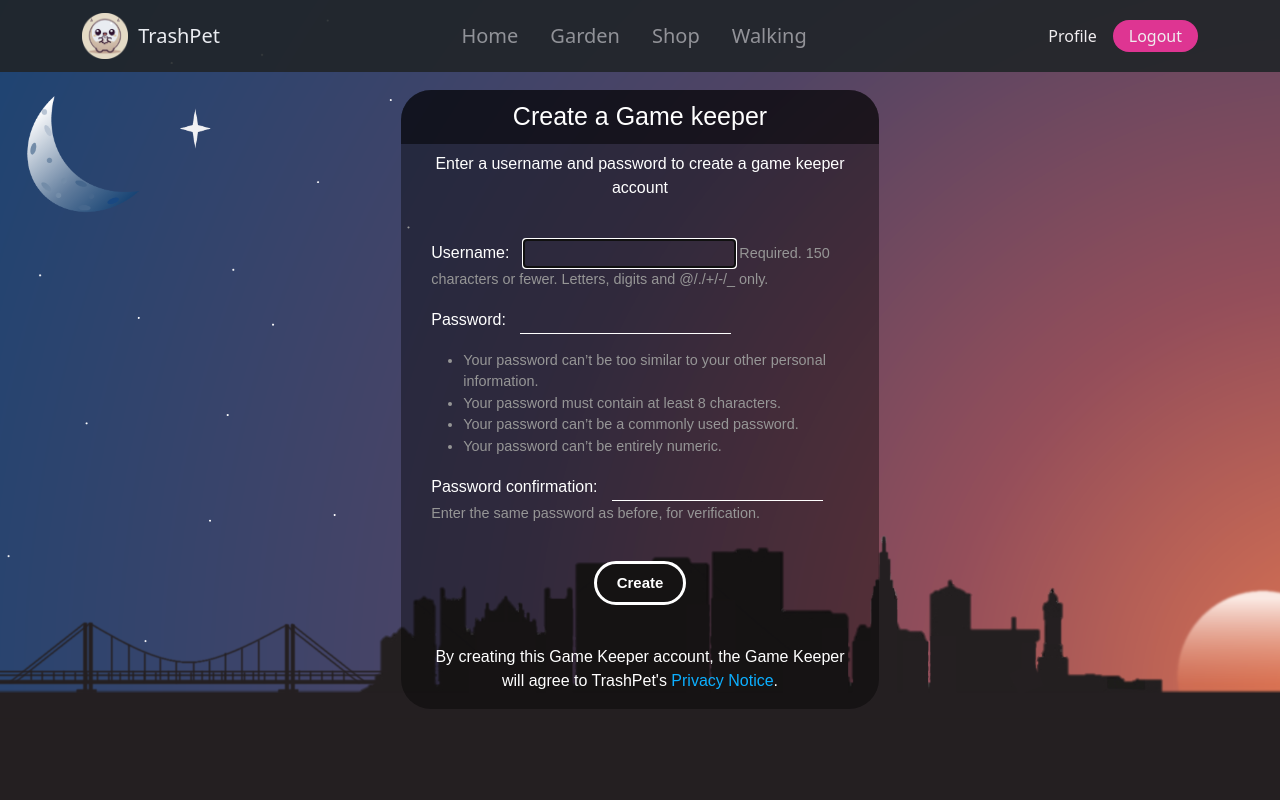
After one commit to poppyts25/TrashPet, a Django app: page /trashpetapp/gkcreator/ in a window 1280 px wide. The commit adds this page. Run offline with Django 4.2, Linux system fonts and the light colour scheme; a user stored in the database is signed in.

Commit message:
making game keeper creator page

```diff
--- /dev/null
+++ b/trashpet/trashpetapp/templates/trashpetapp/gkcreator.html
@@ -0,0 +1,189 @@
+{% load static %}
+<!DOCTYPE html>
+<html lang="en">
+    <head>
+        <!--<meta charset="UTF-8">-->
+        <title>Virtual Pet</title>
+        <link rel="stylesheet" href="{% static 'style.css' %}">
+
+        <style>
+            body{
+                background: url('{% static "SkylineBackground.png" %}') rgba(0,0,0,0.3);
+                background-blend-mode: multiply;
+                background-position: center;
+                background-size: cover;
+                background-repeat: no-repeat;
+            }
+
+            .main-page-gkcreator {
+                padding-top: 60px;
+                text-align: center;
+                color: white;
+            }
+
+            form{
+                width: 42%;
+                margin: auto;
+                padding: 30px
+
+            }
+
+            fieldset {
+                background-color: rgba(0, 0, 0,.4);
+                border-radius: 30px;
+                position:relative;
+                padding: 0px;
+            }
+
+            legend {
+                background-color: rgba(0, 0, 0, .5);
+                color: white;
+                border-radius: 30px 30px 0px 0px;
+                width:100%;
+                padding: 8px 0px 8px 0px !important;
+                float: left;
+                font-size: 25px !important;
+                font-family: Arial, Helvetica, sans-serif;
+            }
+
+            .form-inputs {
+                padding: 0px 30px 30px 30px;
+                margin-top: 1cm;
+            }
+
+            .gkcreator-inputs{
+                text-align: left;
+            }
+
+            .helptext{
+                color: rgb(150,150,150);
+                text-align: center;
+                font-family: Arial, Helvetica, sans-serif;
+                font-size: .9rem;
+            }
+
+            p{
+                margin-bottom: 30px;
+                font-family: Arial, Helvetica, sans-serif;
+            }
+
+            .gkcreator-inputs ul li{
+                color: rgb(150,150,150);
+                font-family: Arial, Helvetica, sans-serif;
+                font-size: .9rem;
+            }
+
+            input[type=text]{
+                margin-left:10px;
+                color: white;
+                background-color: rgba(0,0,0,0);
+                border:none;
+                border-bottom: 1px solid white;
+            }
+            input[type=password]{
+                margin-left:10px;
+                color: white;
+                background-color: rgba(0,0,0,0);
+                border:none;
+                border-bottom: 1px solid white;
+            }
+
+            .form-btn{
+                margin: 10px 20px;
+                display: inline-block;
+                padding: 8px 20px;
+                color: white;
+                font-size: 15px;
+                font-weight: bold;
+                background: none;
+                border: 3px solid;
+                border-radius: 99px;
+                transition: 0.4s;
+                font-family: Arial, Helvetica, sans-serif;
+            }
+
+            .gkcreator-buttons{
+                text-align: center;
+                padding-top: 10px;
+            }
+            .gkcreator-button{
+                margin: 10px 20px;
+                display: inline-block;
+                padding: 8px 20px;
+                color: white;
+                font-size: 15px;
+                font-weight: bold;
+                background: none;
+                border: 3px solid;
+                border-radius: 99px;
+                transition: 0.4s;
+                font-family: Arial, Helvetica, sans-serif;
+
+            }
+            .gkcreator-button:hover {
+                box-shadow: 3px 4px 4px #241F21;
+            background-color: rgb(97, 212, 132);
+            cursor: pointer;
+            border-color: black;
+            color: black;
+            }
+            ul.errorlist li{
+                color: red;
+            }
+
+            .disclaimer{
+                padding:0px 30px 0px 30px;
+            }
+            .disclaimer a{
+                text-decoration: none;
+                color: #0CAFFF;
+            }
+    </style>
+    </head>
+
+    <body>
+        {% include "../trashpetapp/navbar.html" %}
+
+        <!-- Highlight tab on navbar -->
+        <script>
+        document.getElementById("home-tab").classList.remove("active")
+        document.getElementById("garden-tab").classList.remove("active")
+        document.getElementById("shop-tab").classList.remove("active")
+        document.getElementById("map-tab").classList.remove("active")
+
+
+        </script>
+
+        <div class="main-page-gkcreator">
+            <form method="POST">
+                <fieldset>
+                    <legend>Create a Game keeper</legend>
+                    <div class="form-inputs">
+                        <p>Enter a username and password to create a game keeper account</p>
+                        <br>
+
+                        {% csrf_token %}
+
+                        <div class="gkcreator-inputs">
+                            {{ form.as_p }}
+                        </div>
+
+                        <div class="gkcreator-buttons">
+                            <button type="submit" class="gkcreator-button">Create</button>
+                        </div>
+                    </div>
+
+                    <div class="disclaimer">
+                        <p>By creating this Game Keeper account, the Game Keeper will agree to TrashPet's <a href="{% url 'policy' %}">Privacy Notice</a>.</p>
+                    </div>
+
+                </fieldset>
+            </form>
+        </div>
+        <script>
+            document.getElementById("id_username_helptext").innerHTML="<br><br>Required. 150 characters or fewer. Letters, digits and @/./+/-/_ only."
+            document.getElementById("id_password2_helptext").innerHTML="<br><br>Enter the same password as before, for verification."
+        </script>
+
+    </body>
+</html>
--- a/trashpet/trashpetapp/templates/trashpetapp/home.html
+++ b/trashpet/trashpetapp/templates/trashpetapp/home.html
@@ -121,7 +121,7 @@
     </div>
 
     <script src="{% static 'animate.js' %}"></script>
-    <script src="{% static 'home.js' %}"></script>
+    <script src="{% static 'home.js' %}?{% now 'U' %}"></script>
     <script>
 
       const items = JSON.parse('{{ accessories | escapejs }}');
--- a/trashpet/trashpetapp/templates/trashpetapp/policy.html
+++ b/trashpet/trashpetapp/templates/trashpetapp/policy.html
@@ -15,7 +15,7 @@
                 background-attachment: fixed;
             }
             .main-page-policy {
-                padding-top: 60px;
+                padding-top: 20px;
                 text-align: center;
                 color: white;
                 vertical-align: middle;
--- a/trashpet/trashpetapp/urls.py
+++ b/trashpet/trashpetapp/urls.py
@@ -22,4 +22,5 @@ urlpatterns = [
     path('update_leaves/', views.update_leaves, name='update_leaves'),
     path("policy/", views.policy, name="policy"),
     path("gamemaker/", views.gamemaker, name="gamemaker"),
+    path("gkcreator/", views.gkcreator, name="gkcreator"),
 ]
--- a/trashpet/trashpetapp/views.py
+++ b/trashpet/trashpetapp/views.py
@@ -404,3 +404,35 @@ def user_logout(request):
 #policy page
 def policy(request):
     return render(request, "trashpetapp/policy.html")
+
+
+#game keeper creator from admin
+@login_required
+def gkcreator(request):
+    if request.method == 'POST':
+        form = UserCreationForm(request.POST)
+        if form.is_valid():
+            user = form.save()
+            profile = UserProfile.objects.create(user=user)
+            accessories = Accessory.objects.all()
+            locked_list = {}
+            bought_list = {}
+
+            # Set all items to unbought and locked items to locked
+            for accessory in accessories:
+                accessory_name = accessory.name
+                locked_list[accessory_name] = accessory.locked
+                bought_list[accessory_name] = False
+
+            profile.accessories = json.dumps(locked_list)
+            profile.bought = json.dumps(bought_list) #
+
+            #Need to add it so that they have the game keeper permissions   <----------
+
+            profile.save()
+
+            #already logged in so redirect to profile to signify that they created an account   <----------
+            return redirect('profile')
+    else:
+        form = UserCreationForm()
+    return render(request, 'trashpetapp/gkcreator.html', {'form': form})
```
Also changed, not shown: trashpet/trashpetapp/templates/trashpetapp/gamemaker.html (+0 -7 lines), trashpet/db.sqlite3.
